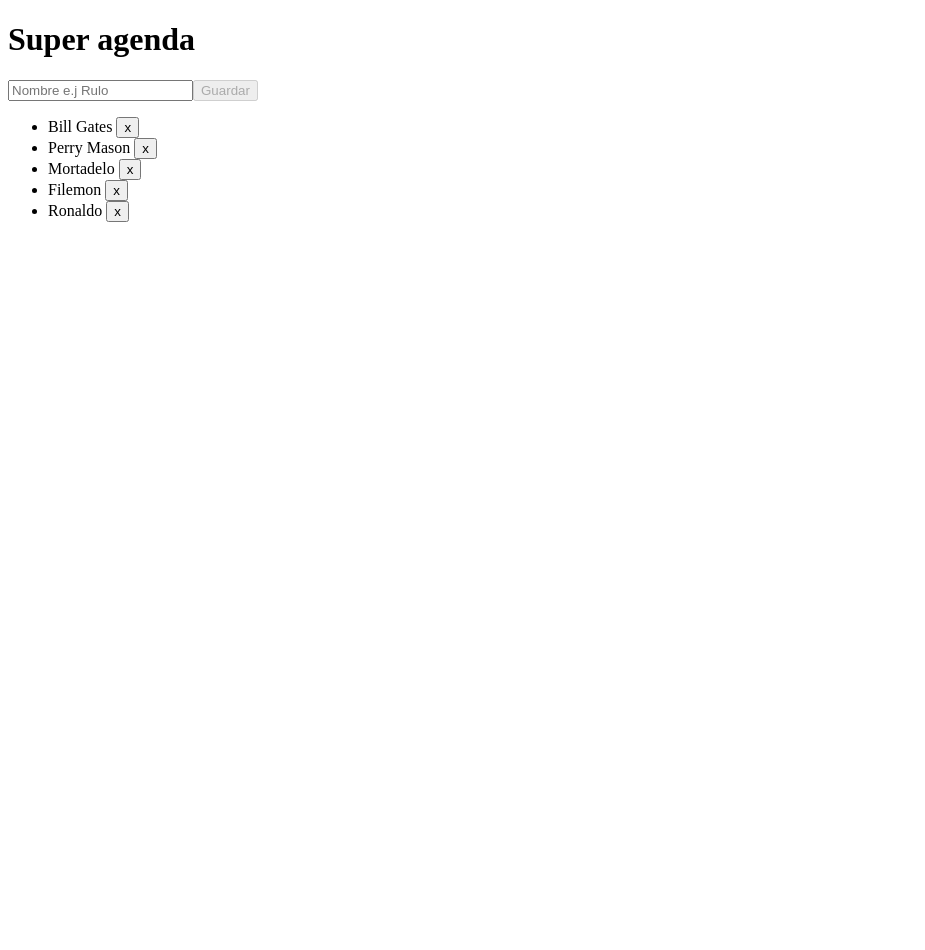
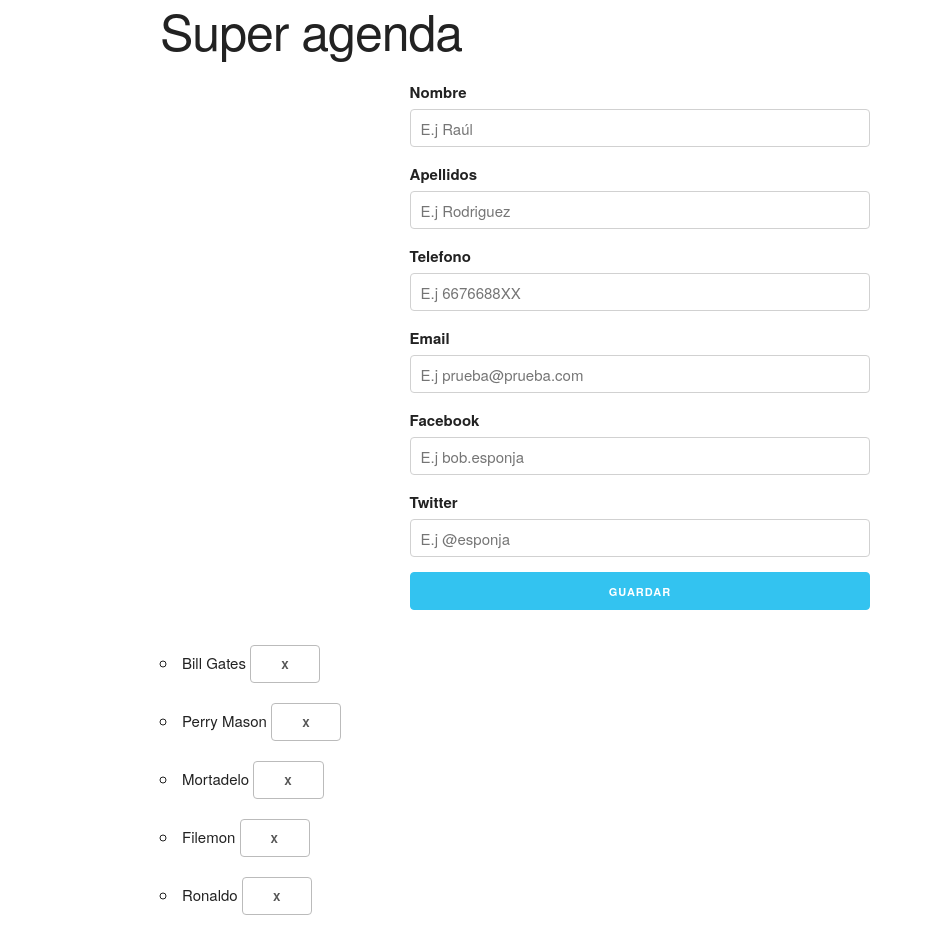
Before and after one commit to rulogarcillan/agenda, an Angular app: page / in a window 1280 px wide. Shown: the whole page, without its empty margins (0-925 px from the left). Before the commit the page ends 800 px from the top, so only its background shows below. Built offline with nearby package versions, Linux system fonts and the light colour scheme.

Commit message:
configuramos el template con css y creamos interface contactos

```diff
--- a/package.json
+++ b/package.json
@@ -22,7 +22,9 @@
     "@angular/platform-browser-dynamic": "^5.0.0",
     "@angular/router": "^5.0.0",
     "core-js": "^2.4.1",
+    "font-awesome": "^4.7.0",
     "rxjs": "^5.5.2",
+    "skeleton-css": "^2.0.4",
     "zone.js": "^0.8.14"
   },
   "devDependencies": {
--- a/src/app/app.component.html
+++ b/src/app/app.component.html
@@ -1,10 +1,14 @@
-<div>
-  <h1>Super agenda</h1>
-</div>
-<div>
+<div class="container">
+  <header>
+    <div>
+      <h1>Super agenda</h1>
+    </div>
+  </header>
+  <div>
 
-  <app-formulario-contacto></app-formulario-contacto>
-  <app-lista-contactos [contactos]="listaContactos" (botonEliminarPulsado)=eliminarContacto($event)></app-lista-contactos>
+    <app-formulario-contacto (botonGuardarPulsado)="guardarContacto($event)"></app-formulario-contacto>
+    <app-lista-contactos [contactos]="listaContactos" (botonEliminarPulsado)=eliminarContacto($event)></app-lista-contactos>
 
 
+  </div>
 </div>
--- a/src/app/app.component.ts
+++ b/src/app/app.component.ts
@@ -1,6 +1,7 @@
 import { ContactosService } from './contactos.service';
 import { Component } from '@angular/core';
 import { OnInit } from '@angular/core/src/metadata/lifecycle_hooks';
+import { Contacto } from './contacto';
 
 @Component({
   selector: 'app-root',
@@ -20,6 +21,11 @@ export class AppComponent implements OnInit {
     this.listaContactos = this._contactosService.eliminarContacto(contacto);
   }
 
+  guardarContacto(contacto: Contacto): void {
+    this._contactosService.setContacto(contacto.nombre);
+    this.listaContactos = this._contactosService.getContactos();
+  }
+
   title = 'Agenda';
 
 }
--- /dev/null
+++ b/src/app/contacto.ts
@@ -0,0 +1,10 @@
+export interface Contacto {
+
+    nombre: string;
+    apellidos?: string;
+    telefono?: string;
+    email?: string;
+    facebook?: string;
+    twitter?: string;
+
+}
--- a/src/app/contactos.service.ts
+++ b/src/app/contactos.service.ts
@@ -20,4 +20,8 @@ export class ContactosService {
     return this._listaContactos = this._listaContactos.filter(c => c !== contacto);
   }
 
+  setContacto(contacto: string): void {
+    this._listaContactos.push(contacto);
+  }
+
 }
--- a/src/app/formulario-contacto/formulario-contacto.component.html
+++ b/src/app/formulario-contacto/formulario-contacto.component.html
@@ -1,5 +1,52 @@
 <form [formGroup]="formularioContacto" (ngSubmit)="notificarCrearContacto()">
-  <input type="text" placeholder="Nombre e.j Rulo" formControlName="nombre">
-  <span *ngIf="formularioContacto.get('nombre').touched && formularioContacto.get('nombre').invalid">Nombre es obligatorio y debe tener al menos 3 caracteres</span>
-  <button type="submit" [disabled]="formularioContacto.invalid">Guardar</button>
+  <div class="row">
+    <div class="offset-by-three six columns">
+      <label for="nombre-contacto">Nombre</label>
+      <input type="text" id="nombre-contacto" placeholder="E.j Raúl" formControlName="nombre" class="u-full-width">
+      <span *ngIf="formularioContacto.get('nombre').touched && formularioContacto.get('nombre').invalid">Nombre es obligatorio y debe tener al menos 3 caracteres</span>
+    </div>
+  </div>
+
+  <div class="row">
+    <div class="offset-by-three six columns">
+      <label for="apellidos-contacto">Apellidos</label>
+      <input type="text" id="apellidos-contacto" placeholder="E.j Rodriguez" formControlName="apellidos" class="u-full-width">
+    </div>
+  </div>
+
+  <div class="row">
+    <div class="offset-by-three six columns">
+      <label for="telefono-contacto">Telefono</label>
+      <input type="number" id="telefono-contacto" placeholder="E.j 6676688XX" formControlName="telefono" class="u-full-width">
+    </div>
+  </div>
+
+  <div class="row">
+    <div class="offset-by-three six columns">
+      <label for="email-contacto">Email</label>
+      <input type="text" id="email-contacto" placeholder="E.j prueba@prueba.com" formControlName="email" class="u-full-width">
+    </div>
+  </div>
+
+  <div class="row">
+    <div class="offset-by-three six columns">
+      <label for="facebook-contacto">Facebook</label>
+      <input type="text" id="facebook-contacto" placeholder="E.j bob.esponja" formControlName="facebook" class="u-full-width">
+    </div>
+  </div>
+
+
+  <div class="row">
+    <div class="offset-by-three six columns">
+      <label for="twitter-contacto">Twitter</label>
+      <input type="text" id="twitter-contacto" placeholder="E.j @esponja" formControlName="twitter" class="u-full-width">
+    </div>
+  </div>
+
+
+  <div class="row">
+    <div class="offset-by-three six columns">
+      <button type="submit" [disabled]="formularioContacto.invalid" class="u-full-width button-primary">Guardar</button>
+    </div>
+  </div>
 </form>
--- a/src/app/formulario-contacto/formulario-contacto.component.ts
+++ b/src/app/formulario-contacto/formulario-contacto.component.ts
@@ -1,5 +1,8 @@
-import { Component, ViewEncapsulation } from '@angular/core';
+import { Contacto } from './../contacto';
+
+import { Component, ViewEncapsulation, Output } from '@angular/core';
 import { FormBuilder, FormGroup, Validators } from '@angular/forms';
+import { EventEmitter } from '@angular/core';
 @Component({
   selector: 'app-formulario-contacto',
   templateUrl: './formulario-contacto.component.html',
@@ -10,18 +13,27 @@ export class FormularioContactoComponent {
 
   formularioContacto: FormGroup;
 
+  @Output() botonGuardarPulsado = new EventEmitter<Contacto>();
+
   constructor(private _formsBuilder: FormBuilder) {
     this._crearFormulario();
   }
 
   private _crearFormulario(): void {
     this.formularioContacto = this._formsBuilder.group({
-      nombre: ['', { validators: [Validators.required, Validators.minLength(3)] }]
+      nombre: ['', { validators: [Validators.required, Validators.minLength(3)] }],
+      apellidos: '',
+      telefono: '',
+      email: '',
+      facebook: '',
+      twitter: ''
     });
   }
 
 
   notificarCrearContacto(): void {
-    console.log(this.formularioContacto);
+
+    const contacto = this.formularioContacto.value as Contacto;
+    this.botonGuardarPulsado.emit(this.formularioContacto.value);
   }
 }
```
Also changed, not shown: .angular-cli.json.
